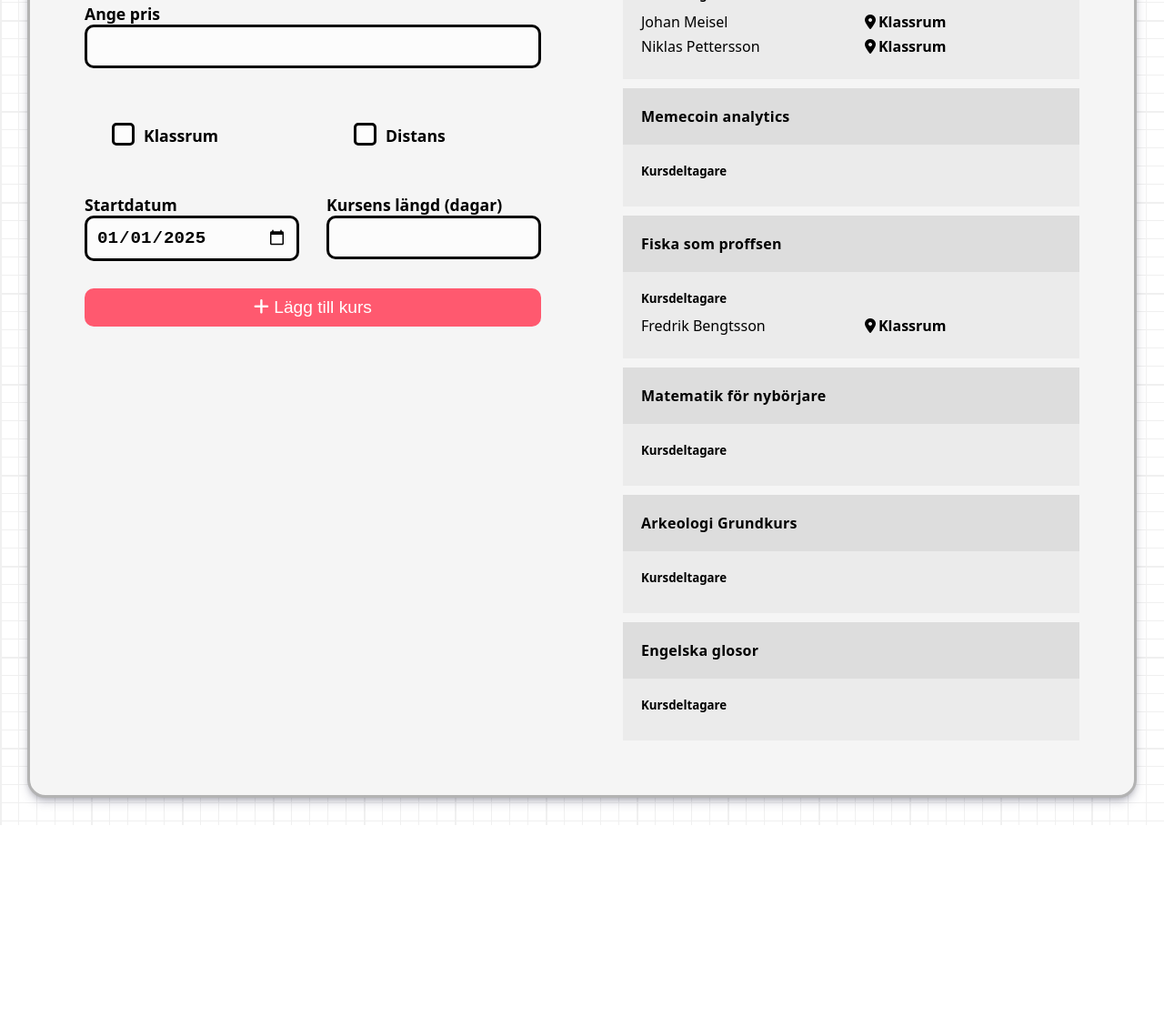
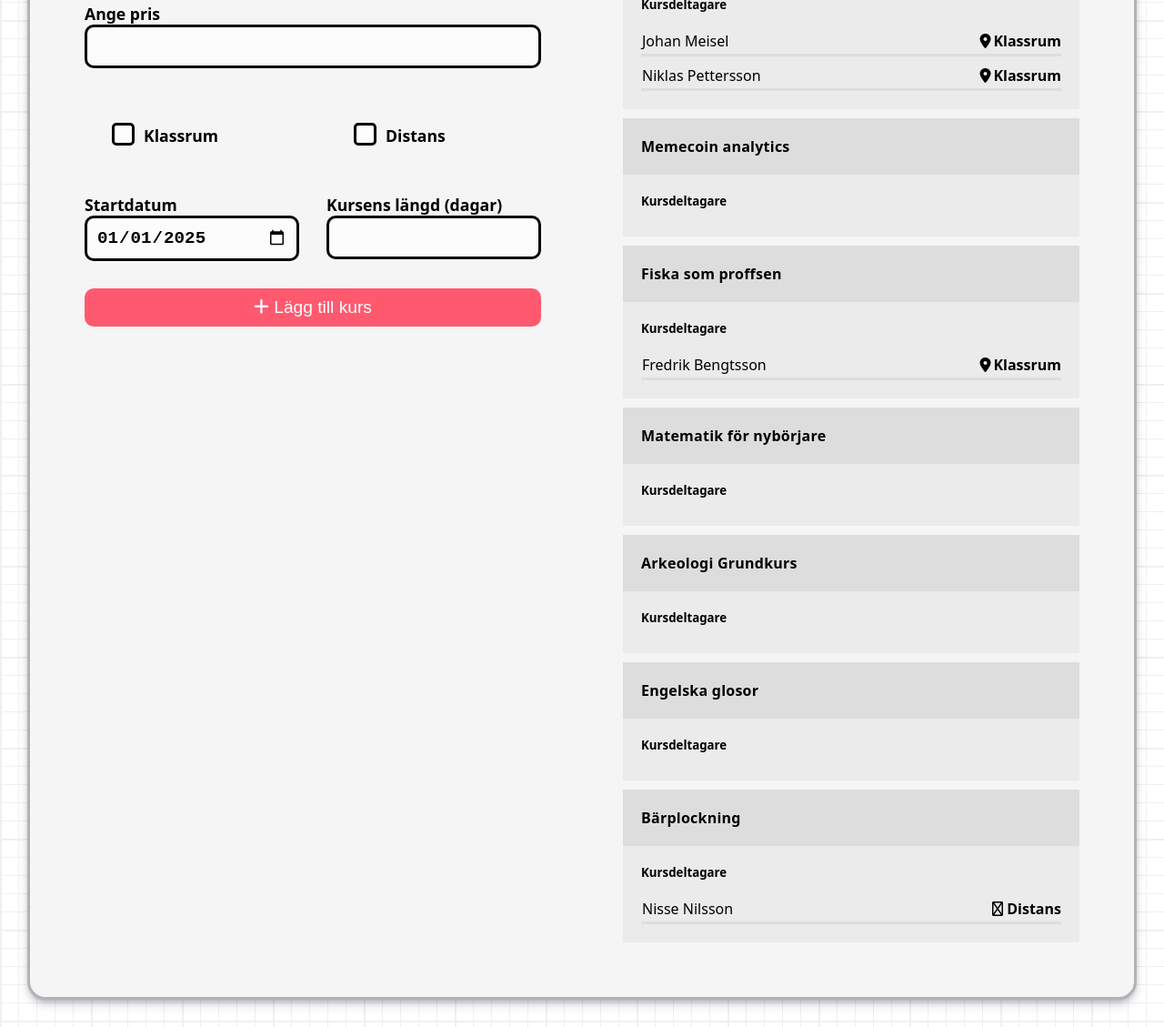
Before and after one commit to JoooooMei/Westcoast-Education, a website with bundled scripts: page backoffice.html in a window 1280 px wide. Shown: the part 578-1707 px from the top of the page at 91% size. Before the commit the page ends 1485 px from the top, so only its background shows below. Built offline with nearby package versions, Linux system fonts and the light colour scheme; data requests are answered from the project's data file; a web font is replaced by a local one.

Commit message:
Acceptable product done

```diff
--- a/backoffice.html
+++ b/backoffice.html
@@ -40,7 +40,7 @@
       <div class="admin-wrapper">
         <div>
           <h4>Lägg till ny kurs</h4>
-          <form action="" class="booking-form">
+          <form action="" class="booking-form" id="submit-course">
             <label>
               Kursens namn
               <input
@@ -105,7 +105,7 @@
             </div>
 
 
-          <button type="submit"><i class="fa-sharp fa-solid fa-plus"></i> Lägg till kurs </button>
+          <button id="submit" type="submit"><i class="fa-sharp fa-solid fa-plus"></i> Lägg till kurs </button>
           </form>
         </div>
 
--- a/db.json
+++ b/db.json
@@ -90,6 +90,17 @@
       "price": 9950,
       "popular": true,
       "description": "Vill du förbättra ditt engelska ordförråd? Den här kursen hjälper dig att lära dig nya glosor genom interaktiva lektioner och praktiska övningar. Vi fokuserar på ord och uttryck som är användbara i både vardagliga och professionella sammanhang. Kursen innehåller också tips för att förbättra uttal och kommunikationsförmåga."
+    },
+    {
+      "id": "3961",
+      "courseId": "194e23a3d97-5fe0032f2787b34ba45cffdf8fb41f4d",
+      "courseName": "Bärplockning",
+      "description": "Lär dig plocka bär",
+      "price": "900",
+      "classRoom": false,
+      "distanceCourse": true,
+      "startDate": "2025-07-24",
+      "duration": "30"
     }
   ],
   "customers": [
@@ -136,6 +147,28 @@
       "city": "Stockholm",
       "mobilePhone": "070 777 999",
       "email": "freddy@mail.se"
+    },
+    {
+      "id": "a817",
+      "customerId": "194e111a9dc-e3a4d2698b355495752cb0a5611cdc21",
+      "firstName": "Johan",
+      "lastName": "Meisel",
+      "streetAdress": "Tegelformsgatan 10",
+      "postalCode": "431 36",
+      "city": "Mölndal",
+      "mobilePhone": "070 555 8884",
+      "email": "c.johan.meisel@gmail.com"
+    },
+    {
+      "id": "3b8c",
+      "customerId": "194e240e65c-402df58953e1403cb8f768005163f129",
+      "firstName": "Nisse ",
+      "lastName": "Nilsson",
+      "streetAdress": "Nissegatan 1",
+      "postalCode": "111 11",
+      "city": "Nilsby",
+      "mobilePhone": "070 11 11 111",
+      "email": "nisse@mail.se"
     }
   ],
   "customerOrders": [
@@ -206,6 +239,23 @@
       "courseName": "Fiska som proffsen",
       "courseId": "4",
       "classRoom": true
+    },
+    {
+      "id": "da93",
+      "orderDate": "2025-02-07",
+      "customer": {
+        "customerId": "194e240e65c-402df58953e1403cb8f768005163f129",
+        "firstName": "Nisse ",
+        "lastName": "Nilsson",
+        "streetAdress": "Nissegatan 1",
+        "postalCode": "111 11",
+        "city": "Nilsby",
+        "mobilePhone": "070 11 11 111",
+        "email": "nisse@mail.se"
+      },
+      "courseName": "Bärplockning",
+      "courseId": "194e23a3d97-5fe0032f2787b34ba45cffdf8fb41f4d",
+      "distanceCourse": true
     }
   ]
 }
--- a/src/backoffice.js
+++ b/src/backoffice.js
@@ -1,5 +1,9 @@
 import { showAllCoursesBackoffice } from './utilities/dom.js';
 import { findCourses } from './utilities/api.js';
+import { generateId } from './utilities/util.js';
+
+const submitButton = document.querySelector('#submit');
+const submitForm = document.querySelector('#submit-course');
 
 const initApp = () => {
   showAllCourses();
@@ -23,4 +27,57 @@ export const getBookingInfo = async (endpoint, courseId) => {
   }
 };
 
+const handleFormInput = async (e) => {
+  e.preventDefault();
+  console.log('click submit');
+  const id = generateId();
+
+  const newBookingData = new FormData(submitForm);
+  const formData = Object.fromEntries(newBookingData);
+
+  if (formData.classRoom === 'on') {
+    formData.classRoom = true;
+  } else {
+    formData.classRoom = false;
+  }
+  if (formData.distanceCourse === 'on') {
+    formData.distanceCourse = true;
+  } else {
+    formData.distanceCourse = false;
+  }
+
+  const newCourse = {
+    courseId: id,
+    courseName: formData.courseName,
+    description: formData.description,
+    price: formData.price,
+    classRoom: formData.classRoom,
+    distanceCourse: formData.distanceCourse,
+    startDate: formData.startDate,
+    duration: formData.duration,
+  };
+
+  try {
+    const response = await fetch('http://localhost:3000/utbildningar', {
+      method: 'POST',
+      headers: {
+        'Content-Type': 'application/json',
+      },
+      body: JSON.stringify(newCourse),
+    });
+
+    if (response.ok) {
+      console.log('Course added successfully!');
+    } else {
+      console.error('Error adding course');
+    }
+  } catch (error) {
+    console.error('Network error:', error);
+  }
+};
+
+if (submitButton) {
+  submitButton.addEventListener('click', handleFormInput);
+}
+
 document.addEventListener('DOMContentLoaded', initApp);
--- a/src/utilities/dom.js
+++ b/src/utilities/dom.js
@@ -80,7 +80,6 @@ export const showAllCoursesBackoffice = async (courses) => {
   for (let course of courses) {
     try {
       const bookings = await getBookingInfo('customerOrders', course.courseId);
-      console.log(bookings);
 
       // Skapa kursens list-element
       const li = document.createElement('li');
@@ -91,9 +90,8 @@ export const showAllCoursesBackoffice = async (courses) => {
         <div>
           <h5>Kursdeltagare</h5>
           <div class="booking-details">
-            <div class="flex" id="info">
-              <div id="user-${course.courseId}"></div>
-              <div id="locality-${course.courseId}"></div>
+            <div id="info-${course.courseId}">
+
             </div>
 
 
@@ -103,23 +101,18 @@ export const showAllCoursesBackoffice = async (courses) => {
 
       list.appendChild(li);
 
-      // Referens till kursens deltagarcontainer
-      const participantContainer = document.querySelector(
-        `#user-${course.courseId}`
-      );
-
-      const localityContainer = document.querySelector(
-        `#locality-${course.courseId}`
-      );
-
-      const infoWrapper = document.querySelector('#info');
+      const infoWrapper = document.querySelector(`#info-${course.courseId}`);
 
       // Lägg till alla bokningar i DOM
       bookings.forEach((booking) => {
-        const participant = document.createElement('p');
-        const locality = document.createElement('p');
-        participant.innerHTML = `${booking.customer.firstName} ${booking.customer.lastName}`;
-        locality.innerHTML = `  ${
+        const bookingsContainer = document.createElement('div');
+        bookingsContainer.classList.add('bookings-container');
+        bookingsContainer.innerHTML = `
+        <div>
+          ${booking.customer.firstName} ${booking.customer.lastName}
+        </div>
+        <div>
+          ${
             booking.classRoom
               ? `<i class="fa-solid fa-location-dot"></i><span>Klassrum</span>`
               : ''
@@ -129,9 +122,11 @@ export const showAllCoursesBackoffice = async (courses) => {
             booking.distanceCourse
               ? `<i class="fa-regular fa-globe"></i><span> Distans</span>`
               : ''
-        }`;
-        participantContainer.appendChild(participant);
-        localityContainer.appendChild(locality);
+          }
+        </div>
+        `;
+
+        infoWrapper.appendChild(bookingsContainer);
       });
     } catch (error) {
       console.log('Något gick fel');
--- /dev/null
+++ b/src/utilities/util.js
@@ -0,0 +1,11 @@
+export const generateId = () => {
+  const array = new Uint32Array(4);
+  crypto.getRandomValues(array);
+
+  const timestamp = Date.now().toString(16);
+  const randomPart = Array.from(array, (x) =>
+    x.toString(16).padStart(8, '0')
+  ).join('');
+
+  return `${timestamp}-${randomPart}`;
+};
--- a/style.css
+++ b/style.css
@@ -164,6 +164,7 @@ ul {
 .content-card {
   position: relative;
   z-index: 3;
+  width: 100%;
   max-width: var(--content-width);
   margin: var(--page-margin);
   padding: calc(var(--page-margin) * 2);
@@ -694,6 +695,19 @@ input:hover {
 .admin-wrapper .booking-details p {
   margin-bottom: 5px;
 }
+
+.admin-wrapper div .bookings-container {
+  display: flex;
+  justify-content: space-between;
+  gap: var(--page-margin);
+  padding: 0 0 3px 1px;
+  border-bottom: 3px solid #dddddd;
+}
+
+.admin-wrapper div .bookings-container div {
+  flex: 0 1 auto;
+}
+
 @media (max-width: 768px) {
   :root {
     --page-margin: 20px;
```
Also changed, not shown: src/booking.js (+2 -71 lines). Lines whose indentation alone changed are shown as unchanged.
